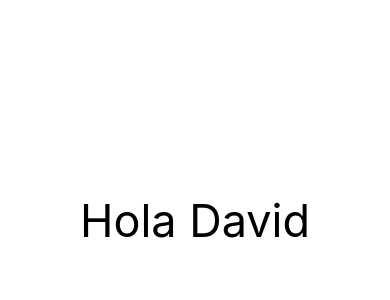
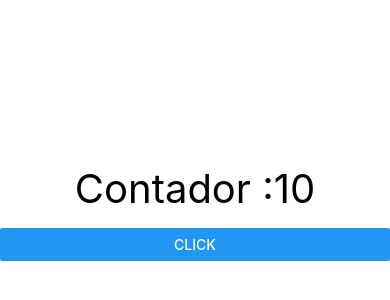
Before and after one commit to leedd87/react-native-study, a React Native app in the folder 02-MyFirstApp/: screen / in a window 390 px wide. Shown: the part 202-502 px from the top of the page. Built offline with nearby package versions, Linux system fonts and the light colour scheme.

Commit message:
counter react-native

```diff
--- a/02-MyFirstApp/App.tsx
+++ b/02-MyFirstApp/App.tsx
@@ -1,8 +1,14 @@
 import React from 'react';
+import { ContadorScreen } from './src/screens/ContadorScreen';
 import { HolaMundoScreen } from './src/screens/HolaMundoScreen';
 
 const App = () => {
-    return <HolaMundoScreen />;
+    return (
+
+        // <HolaMundoScreen />
+        <ContadorScreen />
+
+    )
 };
 
 export default App;
--- /dev/null
+++ b/02-MyFirstApp/src/screens/ContadorScreen.tsx
@@ -0,0 +1,24 @@
+import React, { useState } from 'react'
+import { View, Text, Button } from 'react-native'
+
+export const ContadorScreen = () => {
+
+    const [contador, setContador] = useState(10)
+
+
+    return (
+        <View style={{
+            flex: 1,
+            justifyContent: 'center'
+        }}>
+            <Text
+                style={{
+                    textAlign: 'center',
+                    fontSize: 40,
+                    top: -15
+                }}
+            >Contador :{contador}</Text>
+            <Button title='Click' onPress={() => setContador(contador + 1)} />
+        </View>
+    )
+}
```
